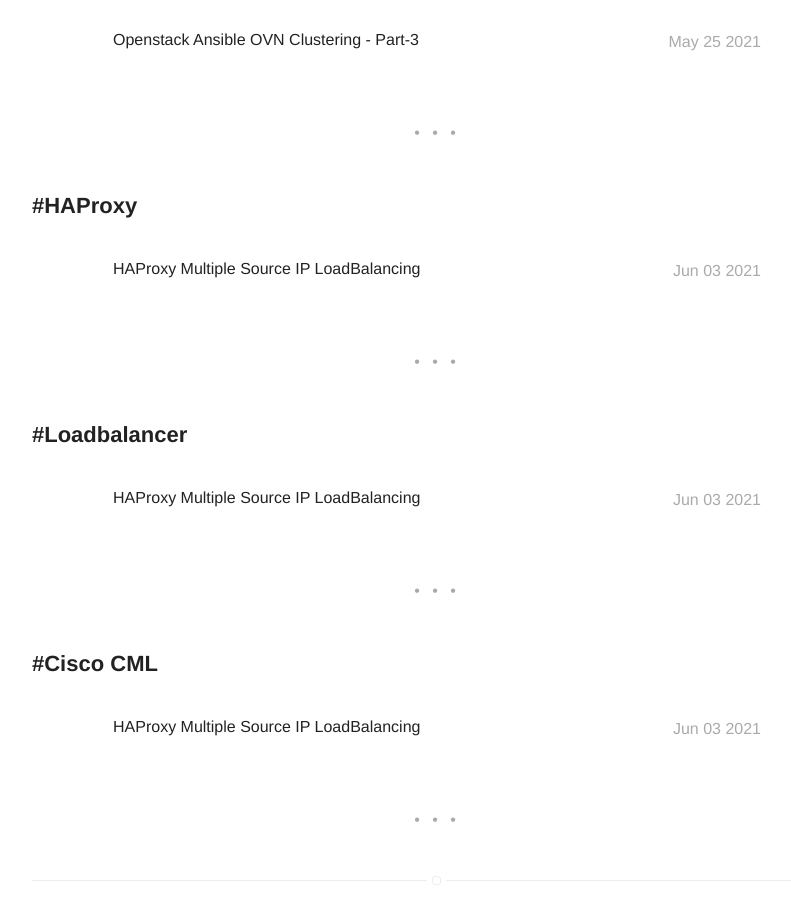
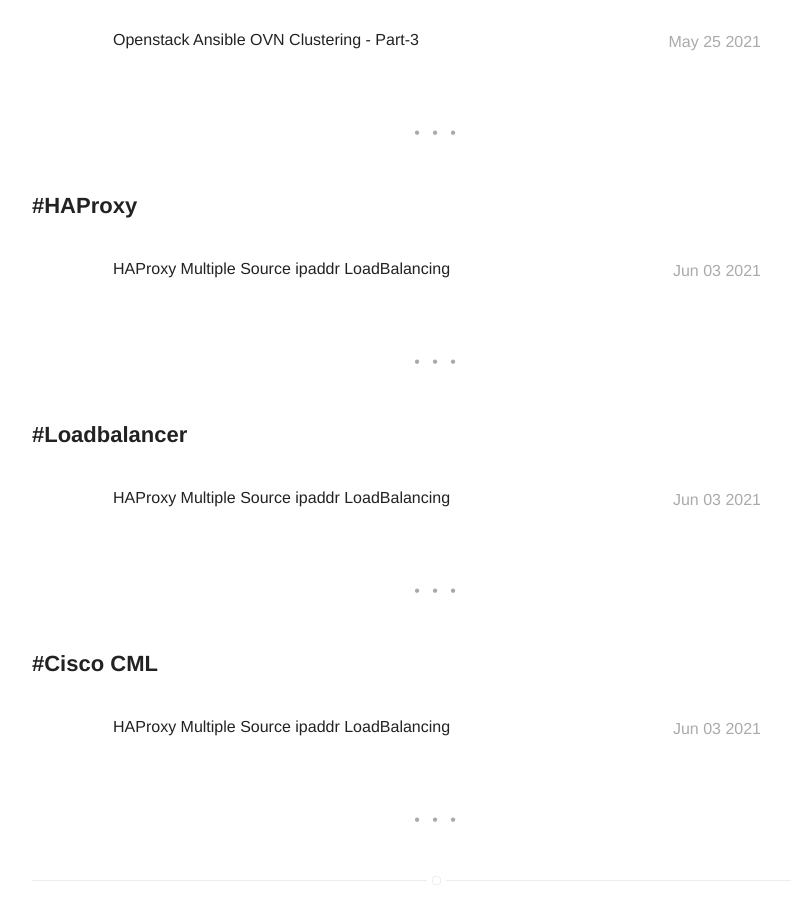
Before and after one commit to satishdotpatel/satishdotpatel.github.io, a Jekyll site: the page built from tags.html, in a window 1280 px wide and 900 px high, scrolled down 10325 px. Shown: the whole window, without its empty margins (203-994 px from the left). Built offline with Jekyll 4.4.1, drawn with Linux system fonts in a browser that asks for light colours; emoji names are drawn with the system emoji font; some of the changed text lies outside the part shown.

```diff
--- a/_posts/2021-06-03-haproxy-multiple-source-ip-loadbalancing.markdown
+++ b/_posts/2021-06-03-haproxy-multiple-source-ip-loadbalancing.markdown
@@ -1,5 +1,5 @@
 ---
-title: "HAProxy Multiple Source IP LoadBalancing"
+title: "HAProxy Multiple Source ipaddr LoadBalancing"
 layout: post
 date: 2021-06-03
 image: /assets/images/2021-06-03-haproxy-multiple-source-ip-loadbalancing/haproxy-logo-1.png
@@ -12,7 +12,7 @@
 category: blog
 blog: true
 author: Satish Patel
-description: "HAProxy Multiple Source IP LoadBalancing"
+description: "HAProxy Multiple Source ipaddr LoadBalancing"
 
 ---
 
```
